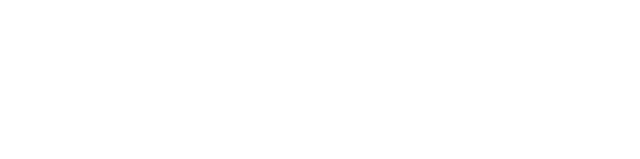
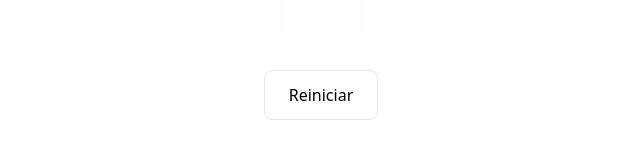
Before and after one commit to willvbgomes/jogo-da-velha, a React (Vite) app: page / in a window 1280 px wide. Shown: the part 447-606 px from the top of the page, without its empty margins (319-959 px from the left). Built offline with nearby package versions, Linux system fonts and the light colour scheme.

Commit message:
update app: add reset button

```diff
--- a/src/app.tsx
+++ b/src/app.tsx
@@ -1,10 +1,12 @@
 import { Board } from './components/board'
+import { RestartButton } from './components/restart-button'
 import { GameProvider } from './contexts/game-provider'
 
 export const App = () => (
-  <>
+  <div className="flex h-screen flex-col items-center justify-center gap-10">
     <GameProvider>
       <Board />
+      <RestartButton />
     </GameProvider>
-  </>
+  </div>
 )
```
